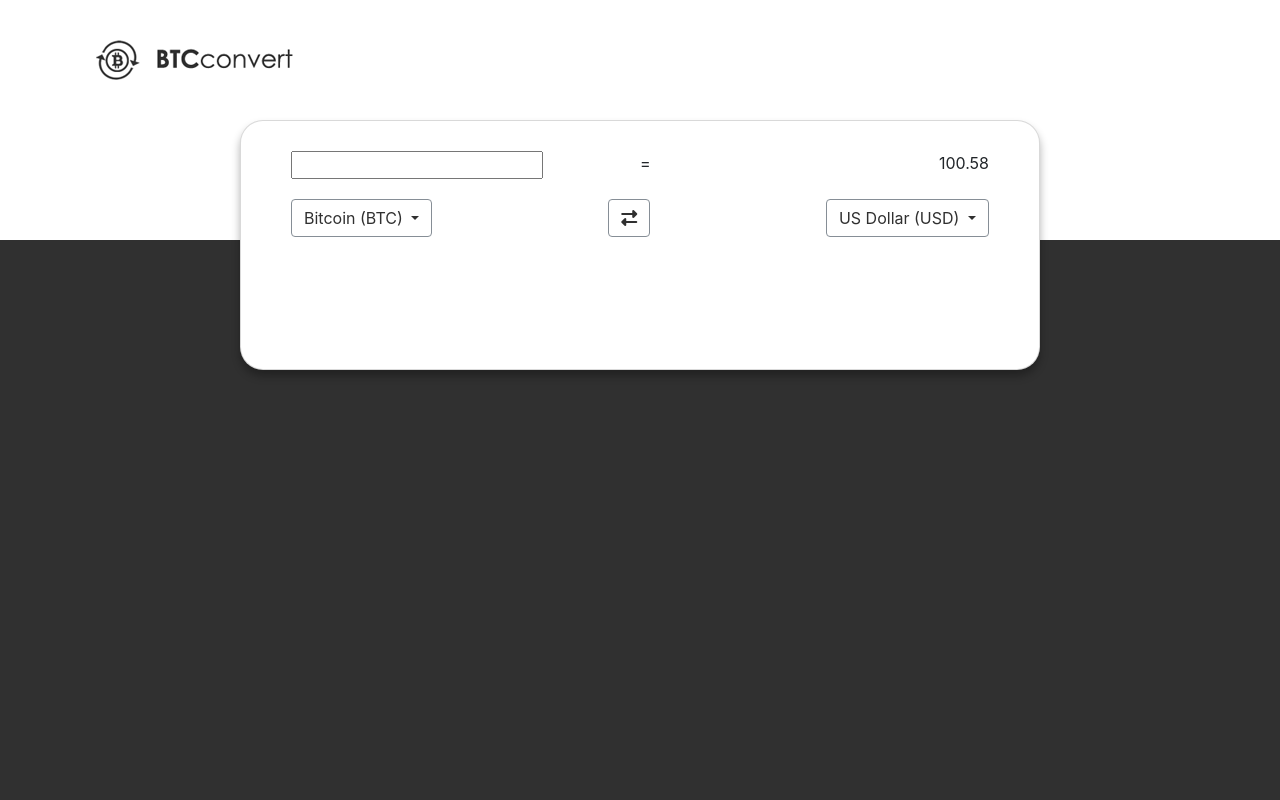
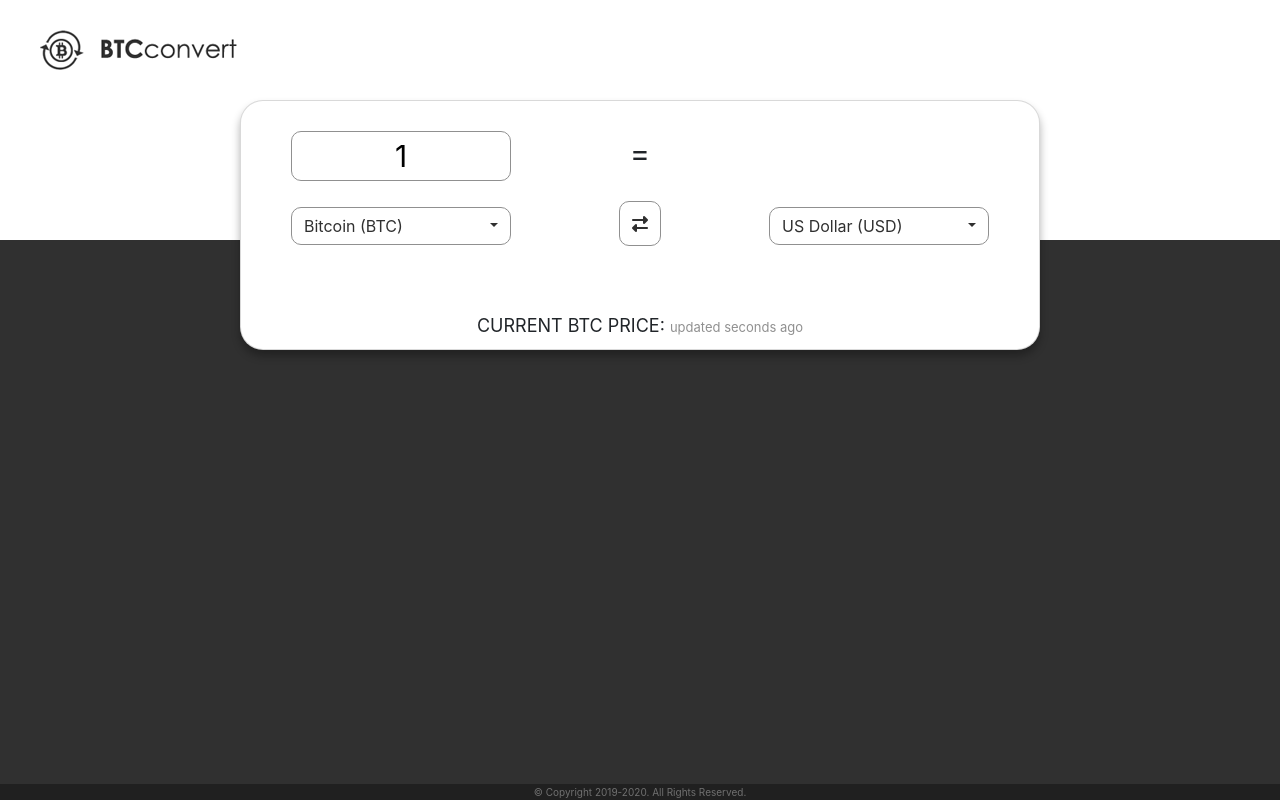
Before and after one commit to Omri93h/BTC-convert, a plain HTML site: page index.html in a window 1280 px wide. Drawn offline with nearby package versions, Linux system fonts and the light colour scheme; no server answers.

Commit message:
Adding some JS, improving CSS.

```diff
--- a/css/style.css
+++ b/css/style.css
@@ -1,10 +1,10 @@
 
 *{
-    margin:0px;
-    padding: 0px;
+    margin:0;
+    padding: 0;
 }
 
-header,main,footer,nav,aside,section,div {
+header,main,footer,nav,aside,section,div{
     display: block;
 }
 
@@ -13,31 +13,44 @@ header,main,footer,nav,aside,section,div {
     color: #303030 !important;
   }
 
+.btn-light, input{
+    border: 1px solid #909090;
+    border-radius: 10px;
+}
+
+.dropdown-toggle{
+    width: 220px !important;
+}
 
 body{
     background-image: linear-gradient(#ffffff 30%,#303030 0%);
+    font-size: 30px;
     min-height: 100vh;
 }
     #wrapper{
-        width: 85%;
-        height: 100%;
+        max-width: 1200px;
         margin: 0 auto;
     }
         nav{
-            height: 120px;
+            position: relative;
+            height: 100px;
+            line-height: 100px;
+            vertical-align: middle;
             width: 100%;
         }
 
             #logo{
-                background-image: url(../images/logo.png);
+                position: absolute;
+                background: url(../images/logo.png);
                 background-repeat: no-repeat;
-                height: 120px;
-                width: 200px;
-                background-position: left center;
-
+                height: 100px;
+                width: 200px ;
+                margin: 0;
+                background-position: center;
             }
 
-        #upperSection{
+        #upper-section{
+            position: relative;
             width: 800px;
             height: 250px;
             padding: 30px 50px;
@@ -47,18 +60,25 @@ body{
             box-shadow: 0px 6px 8px rgba(0, 0, 0, 0.3);
             border-radius: 23px;
         }
+
             #calculator{
                 display: flex;
                 justify-content: space-between;
                 width: 100%;
             }
-                #equals{
-                    position: absolute;
-                    left: 50%;
+                #to-convert{
+                    text-align: center;
+                    width: 220px;
+                    height: 50px;
                 }
                 #converted{
-                    display: inline-flex;
+                    width: 220px;
+                    height: 50px;
+                    line-height: 50px;
+                    vertical-align: middle;
+                    text-align: center;
                     float: right;
+
                 }
 
             #currency{
@@ -67,3 +87,32 @@ body{
                 justify-content: space-between;
                 width: 100%;
             }
+
+            #value{
+                position: absolute;
+                bottom:0;
+                left: 0;
+                right: 0;
+                margin: 10px;
+                font-size: 18px;
+                text-align: center;
+            }
+                #updated{
+                    color: #909090;
+                    font-size: small;
+                }
+
+
+
+
+    footer{
+        width: 100%;
+        height: 16px;
+        line-height: 16px;
+        background-color: #202020;
+        text-align: center;
+        position: absolute;
+        bottom: 0;
+        color: #707070;
+        font-size: 10px;
+    }
--- a/index.html
+++ b/index.html
@@ -7,16 +7,28 @@
     <meta name="viewport" content="width=device-width, initial-scale=1">
     <link rel="shortcut icon" href="images/icons/fav.png">
 
-    <script src="https://code.jquery.com/jquery-3.5.1.slim.min.js"
-        integrity="sha384-DfXdz2htPH0lsSSs5nCTpuj/zy4C+OGpamoFVy38MVBnE+IbbVYUew+OrCXaRkfj"
-        crossorigin="anonymous"></script>
+    <script
+    src="https://code.jquery.com/jquery-3.5.1.js"
+    integrity="sha256-QWo7LDvxbWT2tbbQ97B53yJnYU3WhH/C8ycbRAkjPDc="
+    crossorigin="anonymous"></script>
     <script src="https://cdn.jsdelivr.net/npm/popper.js@1.16.1/dist/umd/popper.min.js"
         integrity="sha384-9/reFTGAW83EW2RDu2S0VKaIzap3H66lZH81PoYlFhbGU+6BZp6G7niu735Sk7lN"
         crossorigin="anonymous"></script>
     <script src="https://stackpath.bootstrapcdn.com/bootstrap/4.5.2/js/bootstrap.min.js"
         integrity="sha384-B4gt1jrGC7Jh4AgTPSdUtOBvfO8shuf57BaghqFfPlYxofvL8/KUEfYiJOMMV+rV"
         crossorigin="anonymous"></script>
-        <script src="https://kit.fontawesome.com/ee3e8b37d4.js" crossorigin="anonymous"></script>
+    <script src="https://kit.fontawesome.com/ee3e8b37d4.js" crossorigin="anonymous"></script>
+
+    <script src="https://cdn.jsdelivr.net/npm/bootstrap-select@1.13.14/dist/js/bootstrap-select.min.js"></script>
+
+
+    <script src="https://unpkg.com/axios/dist/axios.min.js"></script>
+    <script src="js/scripts.js"></script>
+
+
+    <link rel="stylesheet"
+        href="https://cdn.jsdelivr.net/npm/bootstrap-select@1.13.14/dist/css/bootstrap-select.min.css">
+
 
     <link rel="stylesheet" href="https://maxcdn.bootstrapcdn.com/bootstrap/4.0.0-beta/css/bootstrap.min.css"
         integrity="sha384-/Y6pD6FV/Vv2HJnA6t+vslU6fwYXjCFtcEpHbNJ0lyAFsXTsjBbfaDjzALeQsN6M" crossorigin="anonymous">
@@ -31,48 +43,48 @@
     <div id=wrapper>
 
         <nav>
-            <div id=logo></div>
+            <a href="#">
+                <div id=logo></div>
+            </a>
         </nav>
 
-        <section id="upperSection">
+        <section id="upper-section">
 
             <div id="calculator">
-                <input type="text" id="to-convert">
-                <span id="equals">=</span>
-                <div id="converted">100.58</div>
+                <input type="text" id="to-convert" value="1">
+                <span>=</span>
+                <div id="converted"></div>
             </div>
 
             <div id="currency">
-                <div class="dropdown">
-                    <button class="btn btn-secondary dropdown-toggle" type="button" id="dropdownMenuButton"
-                        data-toggle="dropdown" aria-haspopup="true" aria-expanded="false">
-                        Bitcoin (BTC)
-                    </button>
-                    <div class="dropdown-menu">
-                        <h6 class="dropdown-header">Crypto Currencies</h6>
-                        <a class="dropdown-item" href="#">Bitcoin (BTC)</a>
-                        <a class="dropdown-item" href="#">Ethereum (ETH)</a>
-                    </div>
-                </div>
-                <button class="btn btn-secondary" onclick="this.blur();"><i class="fas fa-exchange-alt"></i></button>
-                <div class="dropdown">
-                    <button class="btn btn-secondary dropdown-toggle" type="button" id="dropdownMenuButton"
-                        data-toggle="dropdown" aria-haspopup="true" aria-expanded="false" >
-                        US Dollar (USD)
-                    </button>
-                    <div class="dropdown-menu">
-                        <h6 class="dropdown-header">Fiat Currencies</h6>
-                        <a class="dropdown-item" href="#">US Dollar (USD)</a>
-                        <a class="dropdown-item" href="#">Euro (EUR)</a>
-                    </div>
-                </div>
+                <select class="selectpicker" data-live-search="true">
+                    <option data-tokens="BTC">Bitcoin (BTC)</option>
+                    <option data-tokens="">Ethereum (ETH)</option>
+                </select>
+
+                <button class="btn btn-secondary btn-light" onclick="this.blur();"><i class="fas fa-exchange-alt"></i></button>
+
+                <select class="selectpicker" data-live-search="true">
+                    <option data-tokens="USD">US Dollar (USD)</option>
+                    <option data-tokens="EUR">Euro (EUR)</option>
+                </select>
+
             </div>
 
-    </div>
+            <div id=value>
+                CURRENT BTC PRICE: <span id="btc-price"></span>
+                <span id="updated">updated <span id=update-sec></span> seconds ago</span>
+            </div>
 
-    </section>
+
+        </section>
+
 
     </div> <!-- wrapper -->
+    <footer>
+        &copy; Copyright 2019-2020. All Rights Reserved.
+    </footer>
 </body>
 
+
 </html>
--- /dev/null
+++ b/js/scripts.js
@@ -0,0 +1,20 @@
+// $(document).ready(function() {
+// console.log(6)
+
+// });
+
+var settings = {
+	"async": true,
+	"crossDomain": true,
+	"url": "https://coinpaprika1.p.rapidapi.com/tickers",
+	"method": "GET",
+	"headers": {
+		"x-rapidapi-host": "coinpaprika1.p.rapidapi.com",
+		"x-rapidapi-key": "289ecf230bmshe9159cc82bc2183p1cee5ejsndcbb688e0224"
+	}
+}
+
+$.ajax(settings).done(function (response) {
+    $("#btc-price").html(response[0]["quotes"]["USD"]["price"]);
+    $("#converted").html(response[0]["quotes"]["USD"]["price"]);
+});
```
